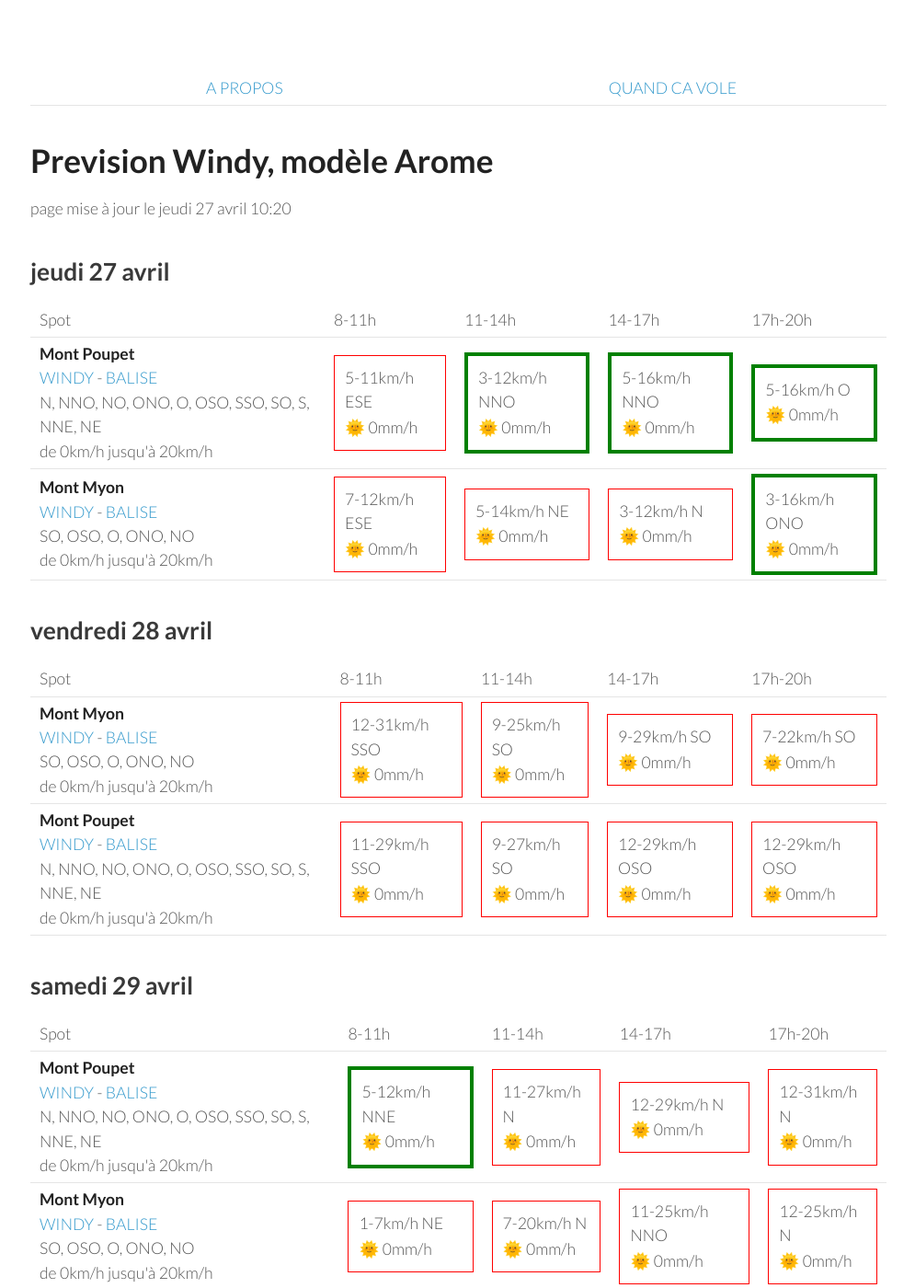
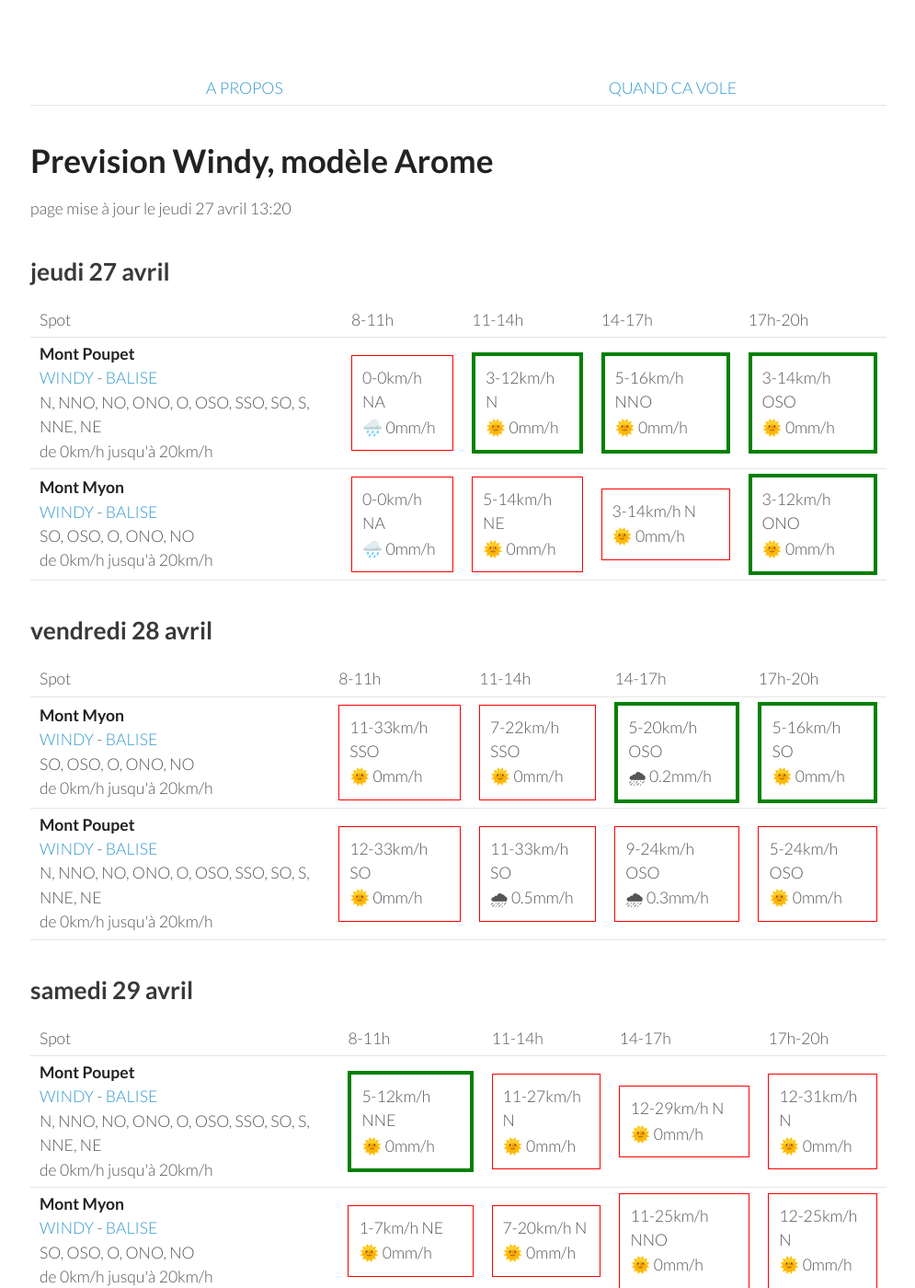
Before and after one commit to parapente-dans-le-nord/parapente-dans-le-nord.github.io, a Jekyll site: the page built from jura.markdown, in a window 1280 px wide and 1400 px high. Shown: the whole window at 92% size, without its empty margins (25-1020 px from the left). Built offline with Jekyll 4.4.1, drawn with Linux system fonts in a browser that asks for light colours.

Commit message:
update index.markdown

```diff
--- a/jura.markdown
+++ b/jura.markdown
@@ -7,7 +7,7 @@ title:  "Tous les spots"
 {: .links}
 
 # Prevision Windy, modèle Arome
-page mise à jour le jeudi 27 avril 10:20
+page mise à jour le jeudi 27 avril 13:20
 
 ## jeudi 27 avril
 
@@ -24,21 +24,19 @@ page mise à jour le jeudi 27 avril 10:20
 <tr>
         <td><strong>Mont Poupet</strong><br><a href="https://windy.com/46.970/5.876?46.541,5.876,8">WINDY</a> - <span class=""><a href="http://www.balisemeteo.com/balise.php?idBalise=92">BALISE</a> </span><br> <span class="vent-favorable">N, NNO, NO, ONO, O, OSO, SSO, SO, S, NNE, NE</span><br><span class="force-vent">de 0km/h jusqu'à 20km/h</span> </td>
 
-            <td><div class="not-flyable"><p>5-11km/h ESE</p><p>🌞 0mm/h</p></div></td>
-            <td><div class="flyable"><p>3-12km/h NNO</p><p>🌞 0mm/h</p></div></td>
+            <td><div class="not-flyable"><p>0-0km/h NA</p><p>🌧️ 0mm/h</p></div></td>
+            <td><div class="flyable"><p>3-12km/h N</p><p>🌞 0mm/h</p></div></td>
             <td><div class="flyable"><p>5-16km/h NNO</p><p>🌞 0mm/h</p></div></td>
-            <td><div class="flyable"><p>5-16km/h O</p><p>🌞 0mm/h</p></div></td>
-
+            <td><div class="flyable"><p>3-14km/h OSO</p><p>🌞 0mm/h</p></div></td>
 
     </tr>
 <tr>
         <td><strong>Mont Myon</strong><br><a href="https://windy.com/46.331/5.397?45.898,5.394,8,m:eWoagj8">WINDY</a> - <span class=""><a href="http://www.balisemeteo.com/balise.php?idBalise=70">BALISE</a> </span><br> <span class="vent-favorable">SO, OSO, O, ONO, NO</span><br><span class="force-vent">de 0km/h jusqu'à 20km/h</span> </td>
 
-            <td><div class="not-flyable"><p>7-12km/h ESE</p><p>🌞 0mm/h</p></div></td>
+            <td><div class="not-flyable"><p>0-0km/h NA</p><p>🌧️ 0mm/h</p></div></td>
             <td><div class="not-flyable"><p>5-14km/h NE</p><p>🌞 0mm/h</p></div></td>
-            <td><div class="not-flyable"><p>3-12km/h N</p><p>🌞 0mm/h</p></div></td>
-            <td><div class="flyable"><p>3-16km/h ONO</p><p>🌞 0mm/h</p></div></td>
-
+            <td><div class="not-flyable"><p>3-14km/h N</p><p>🌞 0mm/h</p></div></td>
+            <td><div class="flyable"><p>3-12km/h ONO</p><p>🌞 0mm/h</p></div></td>
 
     </tr>
 
@@ -60,20 +58,20 @@ page mise à jour le jeudi 27 avril 10:20
 <tr>
         <td><strong>Mont Myon</strong><br><a href="https://windy.com/46.331/5.397?45.898,5.394,8,m:eWoagj8">WINDY</a> - <span class=""><a href="http://www.balisemeteo.com/balise.php?idBalise=70">BALISE</a> </span><br> <span class="vent-favorable">SO, OSO, O, ONO, NO</span><br><span class="force-vent">de 0km/h jusqu'à 20km/h</span> </td>
 
-            <td><div class="not-flyable"><p>12-31km/h SSO</p><p>🌞 0mm/h</p></div></td>
-            <td><div class="not-flyable"><p>9-25km/h SO</p><p>🌞 0mm/h</p></div></td>
-            <td><div class="not-flyable"><p>9-29km/h SO</p><p>🌞 0mm/h</p></div></td>
-            <td><div class="not-flyable"><p>7-22km/h SO</p><p>🌞 0mm/h</p></div></td>
+            <td><div class="not-flyable"><p>11-33km/h SSO</p><p>🌞 0mm/h</p></div></td>
+            <td><div class="not-flyable"><p>7-22km/h SSO</p><p>🌞 0mm/h</p></div></td>
+            <td><div class="flyable"><p>5-20km/h OSO</p><p>🌧 0.2mm/h</p></div></td>
+            <td><div class="flyable"><p>5-16km/h SO</p><p>🌞 0mm/h</p></div></td>
 
 
     </tr>
 <tr>
         <td><strong>Mont Poupet</strong><br><a href="https://windy.com/46.970/5.876?46.541,5.876,8">WINDY</a> - <span class=""><a href="http://www.balisemeteo.com/balise.php?idBalise=92">BALISE</a> </span><br> <span class="vent-favorable">N, NNO, NO, ONO, O, OSO, SSO, SO, S, NNE, NE</span><br><span class="force-vent">de 0km/h jusqu'à 20km/h</span> </td>
 
-            <td><div class="not-flyable"><p>11-29km/h SSO</p><p>🌞 0mm/h</p></div></td>
-            <td><div class="not-flyable"><p>9-27km/h SO</p><p>🌞 0mm/h</p></div></td>
-            <td><div class="not-flyable"><p>12-29km/h OSO</p><p>🌞 0mm/h</p></div></td>
-            <td><div class="not-flyable"><p>12-29km/h OSO</p><p>🌞 0mm/h</p></div></td>
+            <td><div class="not-flyable"><p>12-33km/h SO</p><p>🌞 0mm/h</p></div></td>
+            <td><div class="not-flyable"><p>11-33km/h SO</p><p>🌧 0.5mm/h</p></div></td>
+            <td><div class="not-flyable"><p>9-24km/h OSO</p><p>🌧 0.3mm/h</p></div></td>
+            <td><div class="not-flyable"><p>5-24km/h OSO</p><p>🌞 0mm/h</p></div></td>
 
 
     </tr>
```
